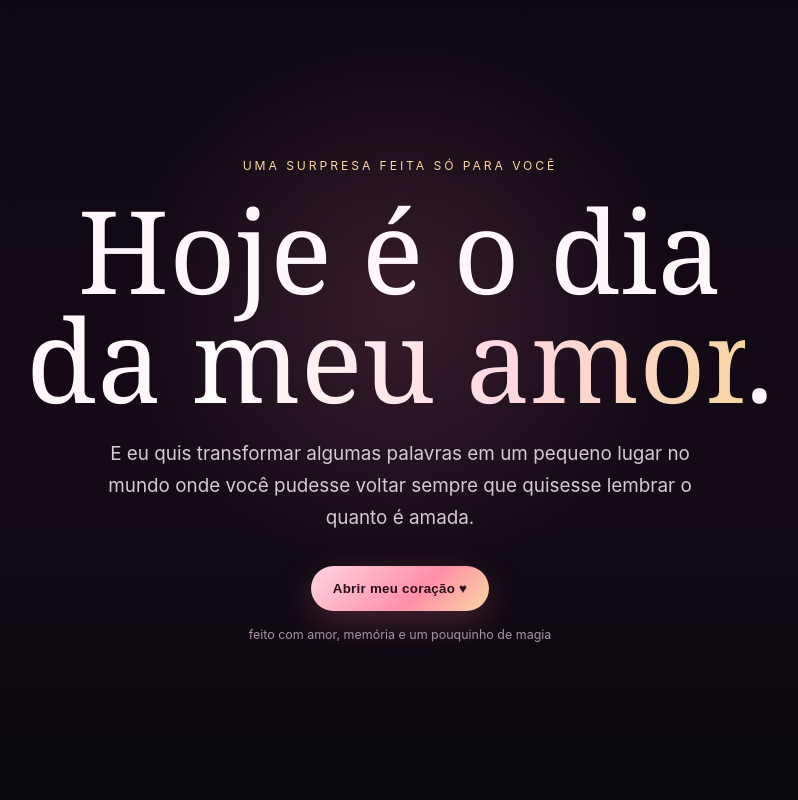
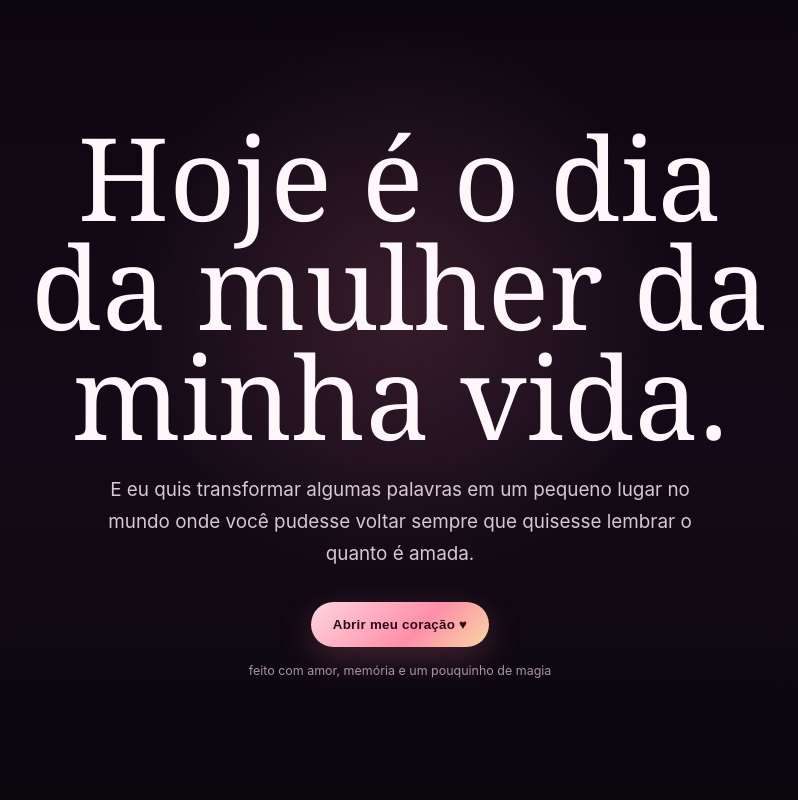
Before and after one commit to ricardorodrigues-droid/raquel, a plain HTML site: page index.html in a window 1280 px wide. Shown: the top 800 px of the page, without its empty margins (240-1038 px from the left). Drawn offline with Linux system fonts and the light colour scheme.

Commit message:
Update index.html

```diff
--- a/index.html
+++ b/index.html
@@ -456,8 +456,7 @@
 <!-- ABERTURA -->
 <div class="intro" id="intro">
   <div class="intro-card">
-    <div class="eyebrow">Uma surpresa feita só para você</div>
-    <h1>Hoje é o dia da <span data-wife>mulher da minha vida</span>.</h1>
+    <h1>Hoje é o dia da mulher da minha vida.</h1>
     <p>
       E eu quis transformar algumas palavras em um pequeno lugar no mundo
       onde você pudesse voltar sempre que quisesse lembrar o quanto é amada.
```
